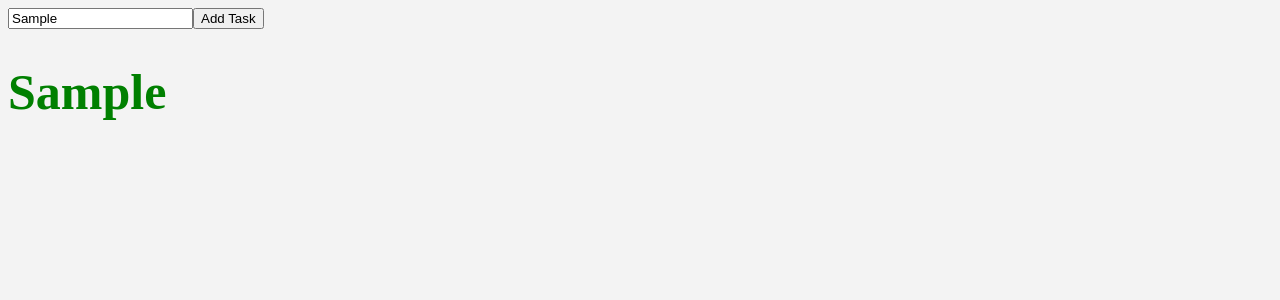
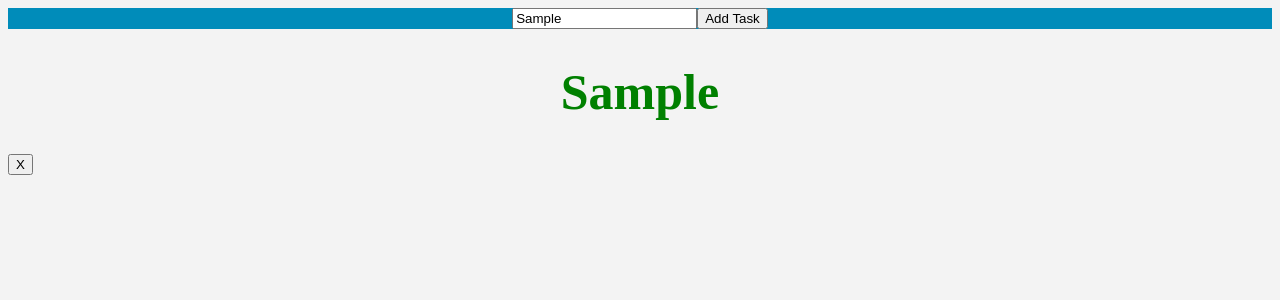
Before and after one commit to kenpopaul/ReactToDoList, a React (Vite) app: page / in a window 1280 px wide. Both pictures are taken after typing "Sample" into the empty fields and a click on the button "Add Task". Shown: the top 300 px of the page. Built offline with nearby package versions, Linux system fonts and the light colour scheme; the HTML template or start-up script is replaced by a standard one.

Commit message:
add delete button & function

```diff
--- a/src/App.jsx
+++ b/src/App.jsx
@@ -10,7 +10,18 @@
   };
 
   const addTask = () => {
-    const newTodoList = [...todoList, newTask];
+    setTodoList([...todoList, newTask]);
+  };
+
+  const deleteTask = (taskName) => {
+    const newTodoList = todoList.filter((task) => {
+      if (task === taskName) {
+        return false;
+      } else {
+        return true;
+      }
+    });
+
     setTodoList(newTodoList);
   };
 
@@ -22,7 +33,12 @@
       </div>
       <div className="list">
         {todoList.map((task) => {
-          return <h1>{task}</h1>;
+          return (
+            <div>
+              <h1>{task}</h1>
+              <button onClick={() => deleteTask(task)}>X</button>
+            </div>
+          );
         })}
       </div>
     </div>
--- a/src/user.css
+++ b/src/user.css
@@ -5,6 +5,7 @@
 h1 {
   font-size: 50px;
   color: green;
+  text-align: center;
 }
 
 .body {
@@ -12,4 +13,11 @@
   grid-template-columns: auto 1fr;
   gap: 1rem 0.5rem;
   padding: 0 1rem;
+  text-align: center;
 }
+
+.addTask {
+  text-align: center;
+  background-color: #008cba;
+  font-size: 16px;
+}
```
